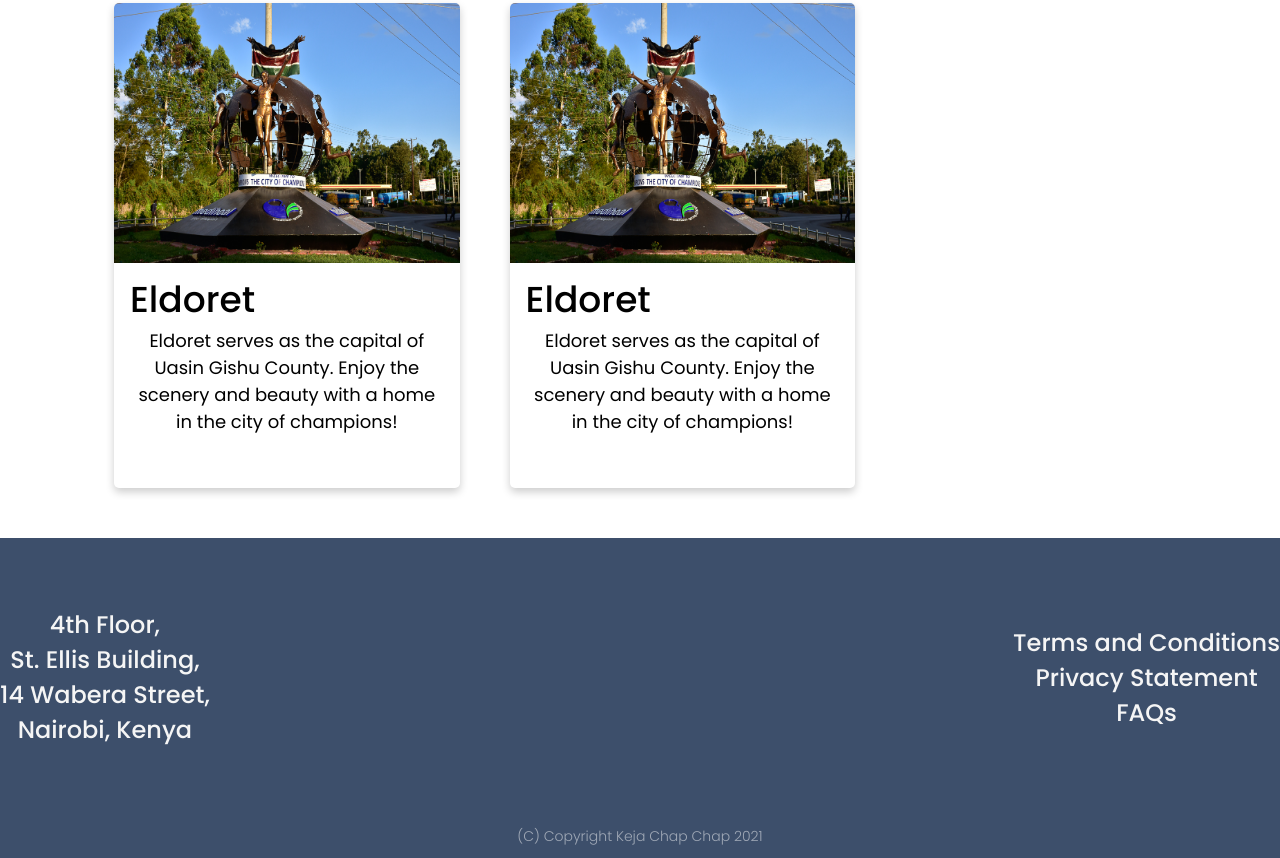
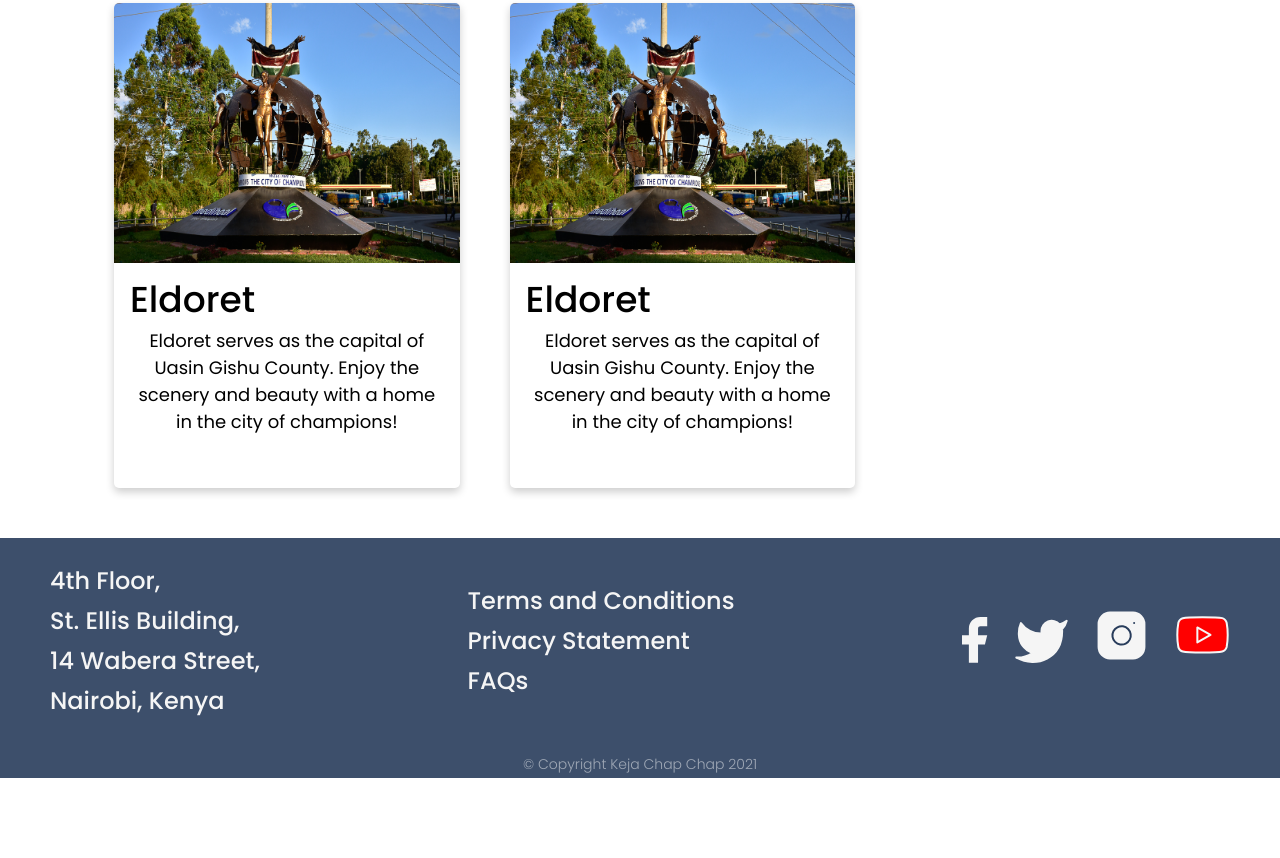
Before and after one commit to Kwathuta/Keja-Chap-Chap, a plain HTML site: page index.html in a window 1280 px wide. Shown: the part 3057-3915 px from the top of the page. After the commit the page ends 3835 px from the top, so only its background shows below. Drawn offline with Linux system fonts and the light colour scheme.

Commit message:
styled footer and added footer icons

```diff
--- a/assets/css/index.css
+++ b/assets/css/index.css
@@ -160,7 +160,7 @@ nav a {
 }
 
 footer {
-  height: 40vh;
+  height: 30vh;
   background: rgba(40, 60, 91, 0.9);
   clear: left;
   font-family: "Poppins", sans-serif;
@@ -171,12 +171,19 @@ footer section {
   display: flex;
   justify-content: space-between;
   align-items: center;
+  padding: 50px;
 }
 footer section p {
   font-style: normal;
   font-weight: 500;
   font-size: 24px;
   color: #f5f5f5;
+  line-height: 40px;
+  text-align: left;
+}
+
+footer section p img {
+  margin-left: 20px;
 }
 
 footer p {
--- a/index.html
+++ b/index.html
@@ -104,8 +104,14 @@
         <p>Terms and Conditions <br>
             Privacy Statement <br>
             FAQs</p>
+        <p>
+            <img src="./assets/Logos/facebook.svg" alt="facebook">
+            <img src="./assets/Logos/twitter.svg" alt="twitter">
+            <img src="./assets/Logos/instagram.svg" alt="instagram">
+            <img src="./assets/Logos/youtube.svg" alt="youtube">
+        </p>
         </section>
-        <p>(C) Copyright Keja Chap Chap  2021</p>
+        <p>&copy; Copyright Keja Chap Chap  2021</p>
     </footer>
 </body>
 </html>
```
